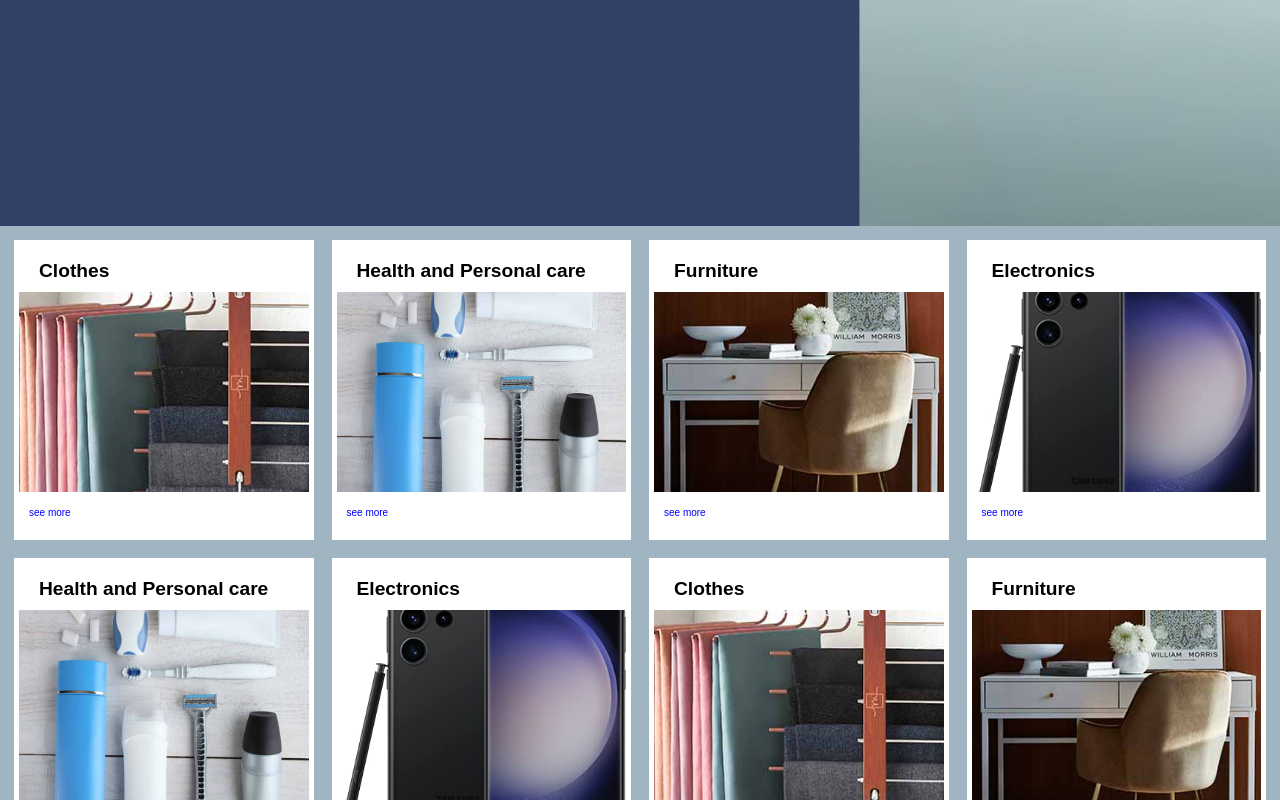
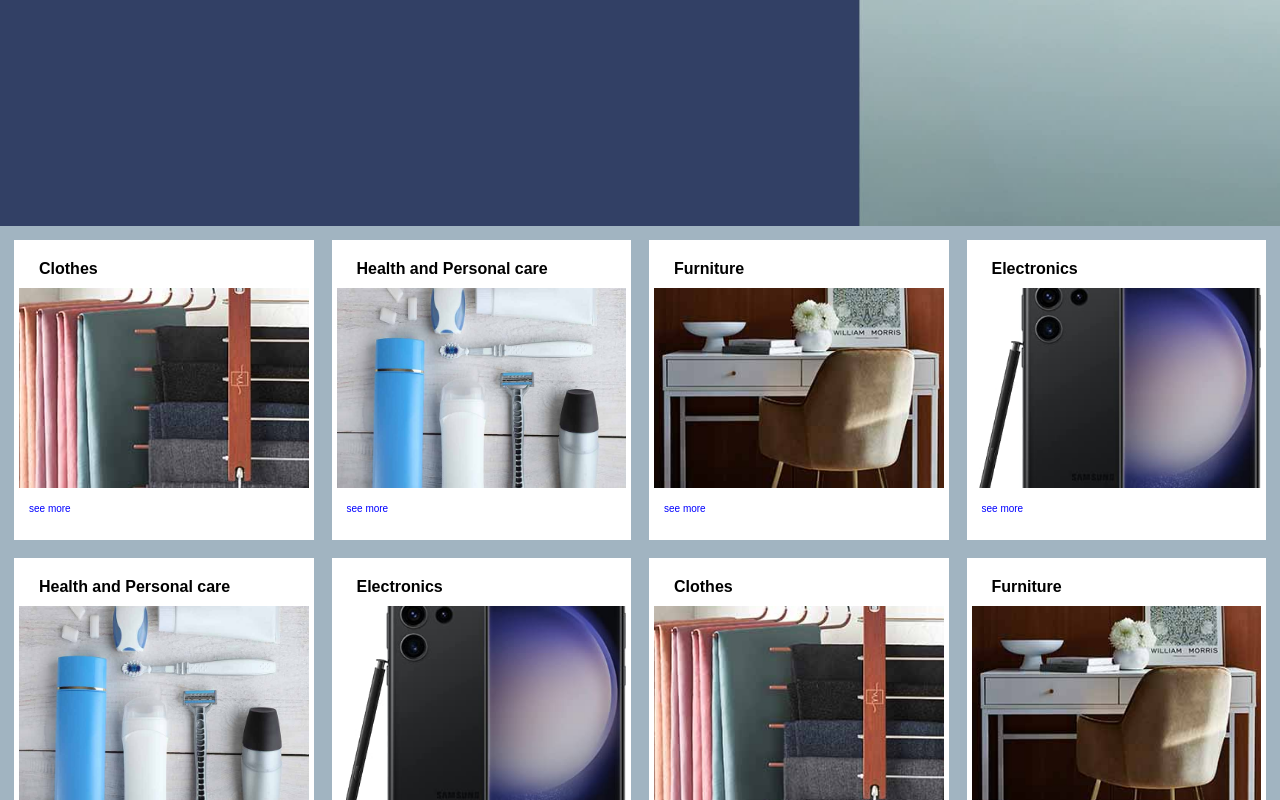
Before and after one commit to Tushar-Kale326/Amazon-clone-html-css, a plain HTML site: page source_code/index.html in a window 1280 px wide. Shown: the part 595-1395 px from the top of the page. Drawn offline with Linux system fonts and the light colour scheme.

Commit message:
changed font size of h2 in box

```diff
--- a/source_code/index.html
+++ b/source_code/index.html
@@ -107,46 +107,46 @@
 
         <div class="shop-section">
         <div class="box">
-            <h2 style="font-size: 1.5vw;padding: 0px 20px;max-height: 54px;">Clothes</h2>
+            <h2 style="font-size: medium;padding: 0px 20px;max-height: 54px;">Clothes</h2>
             <div class="box-img1" style="background-image: url('/resources/box1_image.jpg');"></div>
             <span class="see-more-text">see more</span>
         </div>
         <div class="box">
-            <h2 style="font-size: 1.5vw;padding: 0px 20px;max-height: 54px;">Health and Personal care </h2>
+            <h2 style="font-size: medium;padding: 0px 20px;max-height: 54px;">Health and Personal care </h2>
             <div class="box-img2" style="background-image: url('/resources/box2_image.jpg');"></div>
             <span class="see-more-text">see more</span>
         </div>
         <div class="box">
-            <h2 style="font-size: 1.5vw;padding: 0px 20px;max-height: 54px;">Furniture</h2>
+            <h2 style="font-size: medium;padding: 0px 20px;max-height: 54px;">Furniture</h2>
             <div class="box-img3" style="background-image: url('/resources/box3_image.jpg');"></div>
             <span class="see-more-text">see more</span>
         </div>
         <div class="box">
-            <h2 style="font-size: 1.5vw;padding: 0px 20px;max-height: 54px;">Electronics</h2>
+            <h2 style="font-size: medium;padding: 0px 20px;max-height: 54px;">Electronics</h2>
             <div class="box-img4" style="background-image: url('/resources/box4_image.jpg');"></div>
             <span class="see-more-text">see more</span>
         </div>
 
         <div class="box">
-            <h2 style="font-size: 1.5vw;padding: 0px 20px;max-height: 54px;">Health and Personal care </h2>
+            <h2 style="font-size: medium;padding: 0px 20px;max-height: 54px;">Health and Personal care </h2>
             <div class="box-img2" style="background-image: url('/resources/box2_image.jpg');"></div>
             <span class="see-more-text">see more</span>
         </div>
 
         <div class="box">
-            <h2 style="font-size: 1.5vw;padding: 0px 20px;max-height: 54px;">Electronics</h2>
+            <h2 style="font-size:medium;padding: 0px 20px;max-height: 54px;">Electronics</h2>
             <div class="box-img4" style="background-image: url('/resources/box4_image.jpg');"></div>
             <span class="see-more-text">see more</span>
         </div>
 
         <div class="box">
-            <h2 style="font-size: 1.5vw;padding: 0px 20px;max-height: 54px;">Clothes</h2>
+            <h2 style="font-size: medium;padding: 0px 20px;max-height: 54px;">Clothes</h2>
             <div class="box-img1" style="background-image: url('/resources/box1_image.jpg');"></div>
             <span class="see-more-text">see more</span>
         </div>
 
         <div class="box">
-            <h2 style="font-size: 1.5vw;padding: 0px 20px;max-height: 54px;">Furniture</h2>
+            <h2 style="font-size: medium;padding: 0px 20px;max-height: 54px;">Furniture</h2>
             <div class="box-img3" style="background-image: url('/resources/box3_image.jpg');"></div>
             <span class="see-more-text">see more</span>
         </div>
```
Also changed, not shown: source_code/style.css (line endings or trailing spaces).
